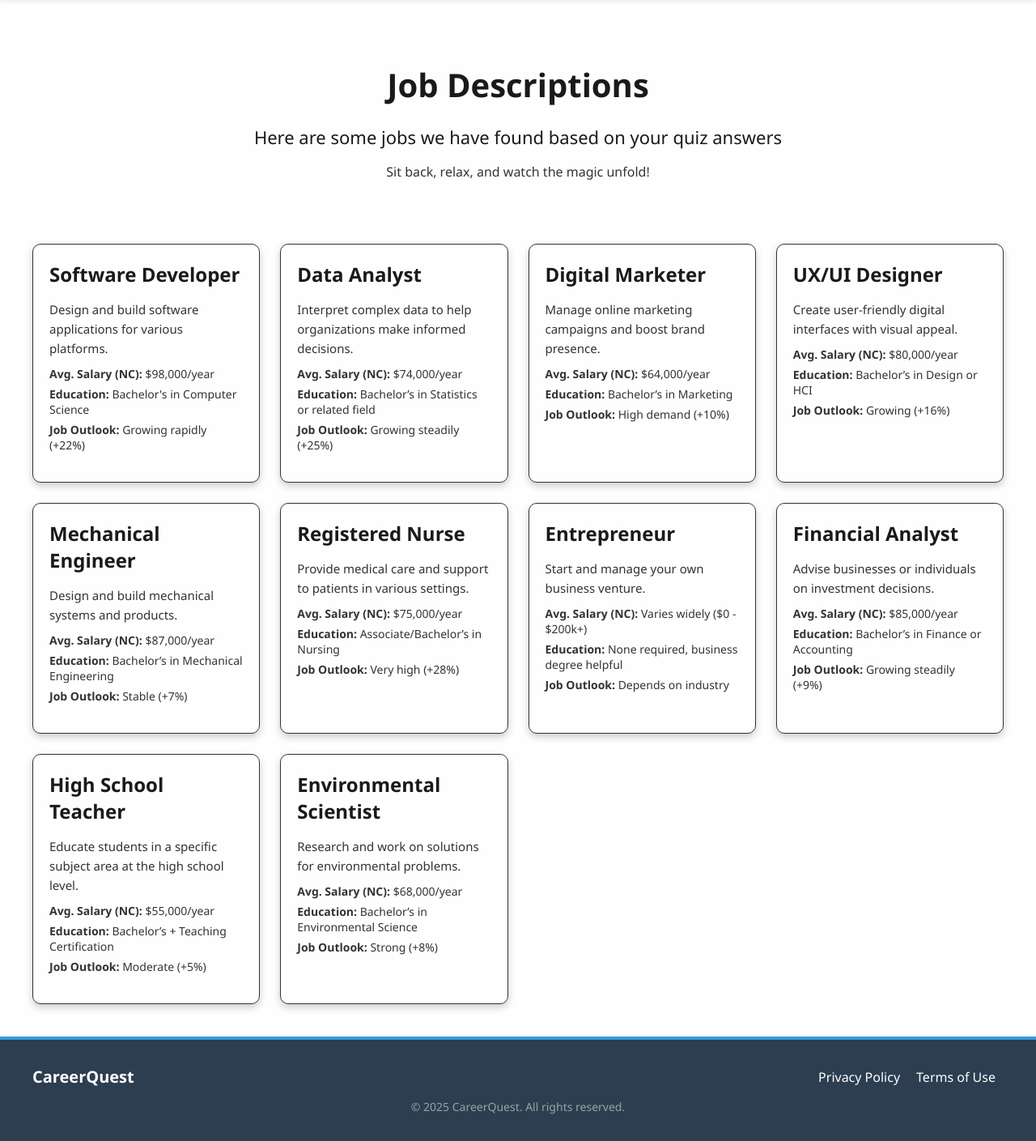
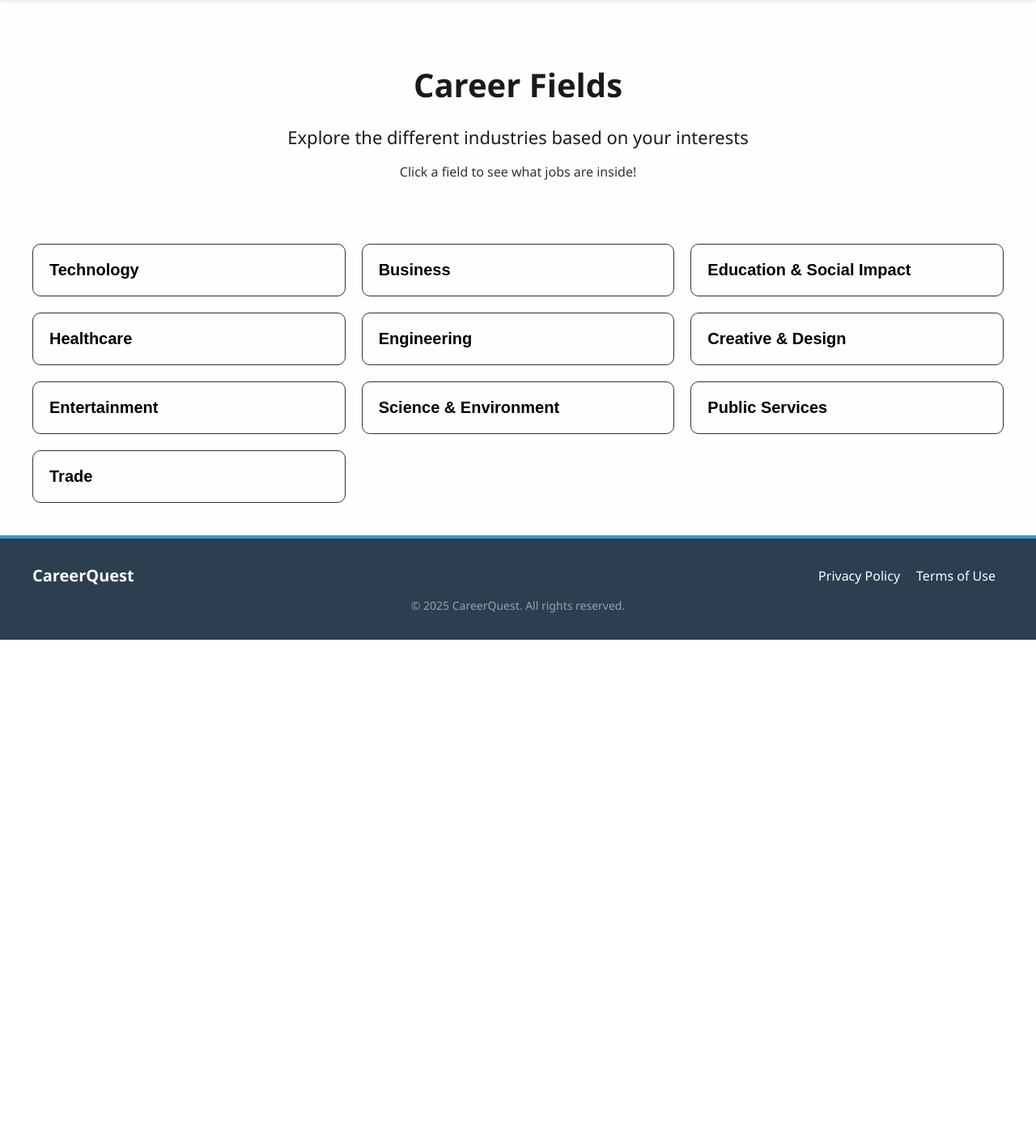
Before and after one commit to JayantThathireddy/CareerQuest, a Django app: page /description/ in a window 1280 px wide. Shown: the part 87-1496 px from the top of the page at 81% size. After the commit the page ends 877 px from the top, so only its background shows below. Run offline with Django 5.2, Linux system fonts and the light colour scheme.

Commit message:
new fields for job description

```diff
--- a/base/templates/base/description.html
+++ b/base/templates/base/description.html
@@ -1,5 +1,6 @@
 {% extends 'main.html' %}
 {% load static %}
+
 {% block extra_css %}
 <link rel="stylesheet" href="{% static 'styles/styledescription.css' %}">
 {% endblock %}
@@ -8,113 +9,145 @@
 
 <div class="job-descriptions">
     <div class="job-text">
-        <h1>Job Descriptions</h1>
-        <h3>Here are some jobs we have found based on your quiz answers</h3>
-        <p>Sit back, relax, and watch the magic unfold!</p>
+        <h1>Career Fields</h1>
+        <h3>Explore the different industries based on your interests</h3>
+        <p>Click a field to see what jobs are inside!</p>
     </div>
 </div>
 
-<div class="job-cards">
-        <div class="job-card">
-            <h2>Software Developer</h2>
-            <p>Design and build software applications for various platforms.</p>
+<div class="field-cards">
+    {% comment %} Example Field Card {% endcomment %}
+    <div class="field-card">
+        <button class="field-toggle">Technology</button>
+        <div class="field-content">
+            <p>Careers focused on software, data, and digital design.</p>
             <ul>
-                <li><strong>Avg. Salary (NC):</strong> $98,000/year</li>
-                <li><strong>Education:</strong> Bachelor's in Computer Science</li>
-                <li><strong>Job Outlook:</strong> Growing rapidly (+22%)</li>
+                <li><strong>Software Developer:</strong> Build apps and websites.</li>
+                <li><strong>Data Analyst:</strong> Extract insights from data.</li>
+                <li><strong>UX/UI Designer:</strong> Create user-friendly interfaces.</li>
             </ul>
         </div>
+    </div>
 
-        <div class="job-card">
-            <h2>Data Analyst</h2>
-            <p>Interpret complex data to help organizations make informed decisions.</p>
+    <div class="field-card">
+        <button class="field-toggle">Business</button>
+        <div class="field-content">
+            <p>Drive growth through finance, marketing, and leadership.</p>
             <ul>
-                <li><strong>Avg. Salary (NC):</strong> $74,000/year</li>
-                <li><strong>Education:</strong> Bachelor’s in Statistics or related field</li>
-                <li><strong>Job Outlook:</strong> Growing steadily (+25%)</li>
+                <li><strong>Marketing Specialist:</strong> Plan and run campaigns.</li>
+                <li><strong>Financial Analyst:</strong> Guide investments.</li>
+                <li><strong>Project Manager:</strong> Oversee business operations.</li>
             </ul>
         </div>
+    </div>
 
-        <div class="job-card">
-            <h2>Digital Marketer</h2>
-            <p>Manage online marketing campaigns and boost brand presence.</p>
+    <div class="field-card">
+        <button class="field-toggle">Education & Social Impact</button>
+        <div class="field-content">
+            <p>Help others learn, grow, and succeed in society.</p>
             <ul>
-                <li><strong>Avg. Salary (NC):</strong> $64,000/year</li>
-                <li><strong>Education:</strong> Bachelor’s in Marketing</li>
-                <li><strong>Job Outlook:</strong> High demand (+10%)</li>
+                <li><strong>High School Teacher:</strong> Educate students in core subjects.</li>
+                <li><strong>Social Worker:</strong> Support families and individuals.</li>
+                <li><strong>Career Counselor:</strong> Guide people through career choices.</li>
             </ul>
         </div>
+    </div>
 
-        <div class="job-card">
-            <h2>UX/UI Designer</h2>
-            <p>Create user-friendly digital interfaces with visual appeal.</p>
+    <div class="field-card">
+        <button class="field-toggle">Healthcare</button>
+        <div class="field-content">
+            <p>Work in medical fields to help and heal others.</p>
             <ul>
-                <li><strong>Avg. Salary (NC):</strong> $80,000/year</li>
-                <li><strong>Education:</strong> Bachelor’s in Design or HCI</li>
-                <li><strong>Job Outlook:</strong> Growing (+16%)</li>
+                <li><strong>Registered Nurse:</strong> Provide patient care and support.</li>
+                <li><strong>Physician Assistant:</strong> Diagnose and treat patients.</li>
+                <li><strong>Medical Lab Technician:</strong> Analyze lab samples.</li>
             </ul>
         </div>
+    </div>
 
-        <div class="job-card">
-            <h2>Mechanical Engineer</h2>
-            <p>Design and build mechanical systems and products.</p>
+    <div class="field-card">
+        <button class="field-toggle">Engineering</button>
+        <div class="field-content">
+            <p>Design, build, and improve structures and systems.</p>
             <ul>
-                <li><strong>Avg. Salary (NC):</strong> $87,000/year</li>
-                <li><strong>Education:</strong> Bachelor’s in Mechanical Engineering</li>
-                <li><strong>Job Outlook:</strong> Stable (+7%)</li>
+                <li><strong>Mechanical Engineer:</strong> Build mechanical devices.</li>
+                <li><strong>Electrical Engineer:</strong> Design electronics and circuits.</li>
+                <li><strong>Civil Engineer:</strong> Plan roads and bridges.</li>
             </ul>
         </div>
+    </div>
 
-        <div class="job-card">
-            <h2>Registered Nurse</h2>
-            <p>Provide medical care and support to patients in various settings.</p>
+    <div class="field-card">
+        <button class="field-toggle">Creative & Design</button>
+        <div class="field-content">
+            <p>Bring ideas to life through art, media, and visual design.</p>
             <ul>
-                <li><strong>Avg. Salary (NC):</strong> $75,000/year</li>
-                <li><strong>Education:</strong> Associate/Bachelor’s in Nursing</li>
-                <li><strong>Job Outlook:</strong> Very high (+28%)</li>
+                <li><strong>Graphic Designer:</strong> Create visuals for web/print.</li>
+                <li><strong>Animator:</strong> Make 2D/3D animations.</li>
+                <li><strong>Content Creator:</strong> Produce videos or posts.</li>
             </ul>
         </div>
+    </div>
 
-        <div class="job-card">
-            <h2>Entrepreneur</h2>
-            <p>Start and manage your own business venture.</p>
+    <div class="field-card">
+        <button class="field-toggle">Entertainment</button>
+        <div class="field-content">
+            <p>Entertain audiences through media, performance, or production.</p>
             <ul>
-                <li><strong>Avg. Salary (NC):</strong> Varies widely ($0 - $200k+)</li>
-                <li><strong>Education:</strong> None required, business degree helpful</li>
-                <li><strong>Job Outlook:</strong> Depends on industry</li>
+                <li><strong>Actor:</strong> Perform in shows or film.</li>
+                <li><strong>Sound Designer:</strong> Create audio experiences.</li>
+                <li><strong>Game Developer:</strong> Build interactive games.</li>
             </ul>
         </div>
+    </div>
 
-        <div class="job-card">
-            <h2>Financial Analyst</h2>
-            <p>Advise businesses or individuals on investment decisions.</p>
+    <div class="field-card">
+        <button class="field-toggle">Science & Environment</button>
+        <div class="field-content">
+            <p>Research and solve real-world scientific or environmental problems.</p>
             <ul>
-                <li><strong>Avg. Salary (NC):</strong> $85,000/year</li>
-                <li><strong>Education:</strong> Bachelor’s in Finance or Accounting</li>
-                <li><strong>Job Outlook:</strong> Growing steadily (+9%)</li>
+                <li><strong>Environmental Scientist:</strong> Work on sustainability solutions.</li>
+                <li><strong>Lab Technician:</strong> Assist in experiments.</li>
+                <li><strong>GIS Analyst:</strong> Analyze geographic data.</li>
             </ul>
         </div>
+    </div>
 
-        <div class="job-card">
-            <h2>High School Teacher</h2>
-            <p>Educate students in a specific subject area at the high school level.</p>
+    <div class="field-card">
+        <button class="field-toggle">Public Services</button>
+        <div class="field-content">
+            <p>Serve communities through safety, law, and government roles.</p>
             <ul>
-                <li><strong>Avg. Salary (NC):</strong> $55,000/year</li>
-                <li><strong>Education:</strong> Bachelor’s + Teaching Certification</li>
-                <li><strong>Job Outlook:</strong> Moderate (+5%)</li>
+                <li><strong>Police Officer:</strong> Enforce law and maintain order.</li>
+                <li><strong>Firefighter:</strong> Respond to emergencies.</li>
+                <li><strong>Paralegal:</strong> Support legal operations.</li>
             </ul>
         </div>
+    </div>
 
-        <div class="job-card">
-            <h2>Environmental Scientist</h2>
-            <p>Research and work on solutions for environmental problems.</p>
+    <div class="field-card">
+        <button class="field-toggle">Trade</button>
+        <div class="field-content">
+            <p>Hands-on careers with strong demand and practical skills.</p>
             <ul>
-                <li><strong>Avg. Salary (NC):</strong> $68,000/year</li>
-                <li><strong>Education:</strong> Bachelor’s in Environmental Science</li>
-                <li><strong>Job Outlook:</strong> Strong (+8%)</li>
+                <li><strong>Electrician:</strong> Install and repair electrical systems.</li>
+                <li><strong>Plumber:</strong> Work on piping and water systems.</li>
+                <li><strong>HVAC Technician:</strong> Install and fix heating/cooling.</li>
             </ul>
         </div>
     </div>
 </div>
 
 {% endblock %}
+
+{% block extra_js %}
+<script>
+    document.addEventListener('DOMContentLoaded', function () {
+        document.querySelectorAll('.field-toggle').forEach(btn => {
+            btn.addEventListener('click', () => {
+                btn.nextElementSibling.classList.toggle('open');
+            });
+        });
+    });
+</script>
+{% endblock %}
--- a/static/styles/styledescription.css
+++ b/static/styles/styledescription.css
@@ -26,43 +26,54 @@ body {
     font-size: 16px;
 }
 
-.job-cards {
+/* FIELD CARDS CONTAINER */
+.field-cards {
     display: grid;
-    grid-template-columns: repeat(auto-fit, minmax(280px, 1fr));
-    gap: 25px;
+    grid-template-columns: repeat(auto-fit, minmax(300px, 1fr));
+    gap: 20px;
     padding: 40px;
 }
 
-.job-card {
-    padding: 20px;
+/* INDIVIDUAL FIELD CARD */
+.field-card {
     border-radius: 10px;
-    box-shadow: 0 4px 10px rgba(0, 0, 0, 0.2);
-    transition: transform 0.2s ease, background-color 0.3s ease, color 0.3s ease;
     border: 1px solid;
+    overflow: hidden;
+    transition: background-color 0.3s ease, color 0.3s ease;
 }
 
-.job-card:hover {
-    transform: translateY(-5px);
-    box-shadow: 0 6px 15px rgba(0, 0, 0, 0.3);
+/* TOGGLE BUTTON */
+.field-toggle {
+    width: 100%;
+    background: none;
+    border: none;
+    padding: 20px;
+    text-align: left;
+    font-size: 20px;
+    font-weight: bold;
+    cursor: pointer;
+    outline: none;
+    transition: background-color 0.3s ease;
 }
 
-.job-card h2 {
-    margin-top: 0;
-    margin-bottom: 10px;
+/* COLLAPSIBLE CONTENT */
+.field-content {
+    display: none;
+    padding: 0 20px 20px;
+    font-size: 15px;
 }
 
-.job-card p {
-    font-size: 15px;
-    margin-bottom: 10px;
+.field-content.open {
+    display: block;
 }
 
-.job-card ul {
+.field-content ul {
     list-style-type: none;
     padding-left: 0;
     margin-top: 10px;
 }
 
-.job-card ul li {
+.field-content ul li {
     margin-bottom: 6px;
     font-size: 14px;
 }
@@ -74,18 +85,16 @@ body.dark-theme {
     color: #fff;
 }
 
-body.dark-theme .job-card {
+body.dark-theme .field-card {
     background-color: #1e1e1e;
-    color: #fff;
     border-color: #444;
 }
 
-body.dark-theme .job-card h2 {
+body.dark-theme .field-toggle {
     color: #3aaaff;
 }
 
-body.dark-theme .job-card p,
-body.dark-theme .job-card ul li {
+body.dark-theme .field-content {
     color: #ccc;
 }
 
@@ -96,17 +105,15 @@ body.light-theme {
     color: #111;
 }
 
-body.light-theme .job-card {
+body.light-theme .field-card {
     background-color: #ffffff;
-    color: #111;
     border-color: #ccc;
 }
 
-body.light-theme .job-card h2 {
+body.light-theme .field-toggle {
     color: #007acc;
 }
 
-body.light-theme .job-card p,
-body.light-theme .job-card ul li {
+body.light-theme .field-content {
     color: #333;
 }
```
Lines whose indentation alone changed are shown as unchanged.
